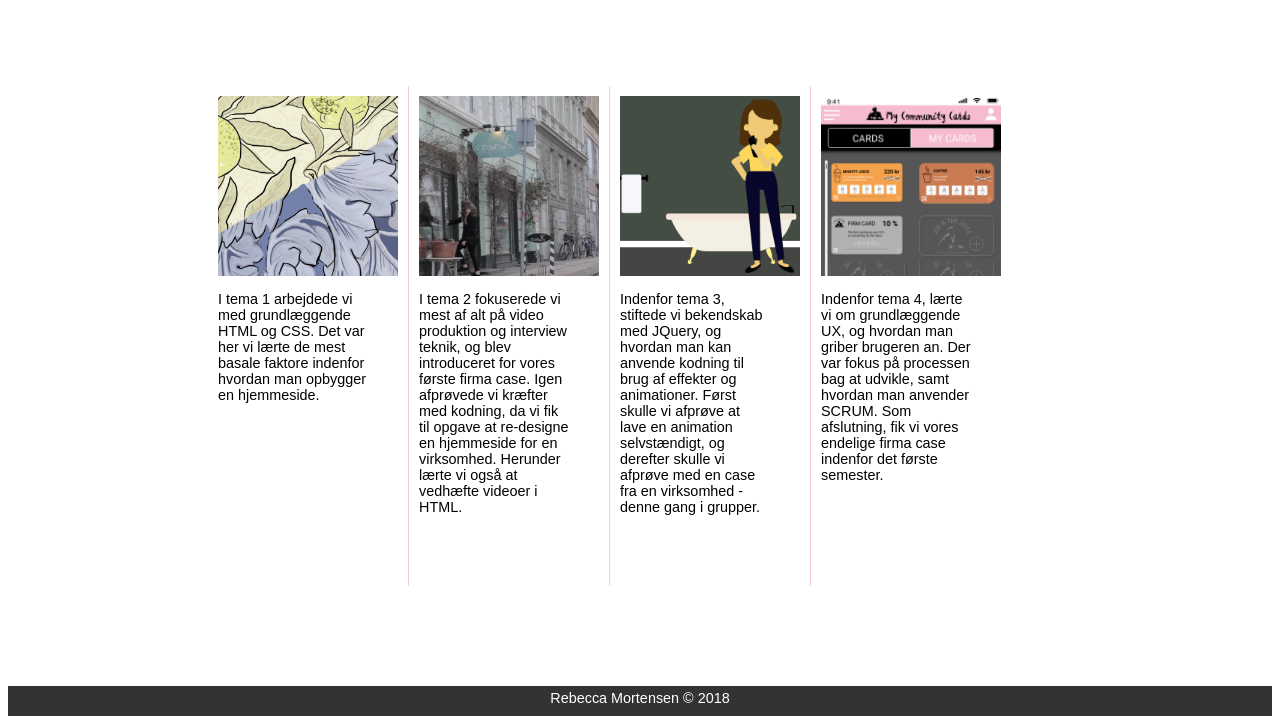
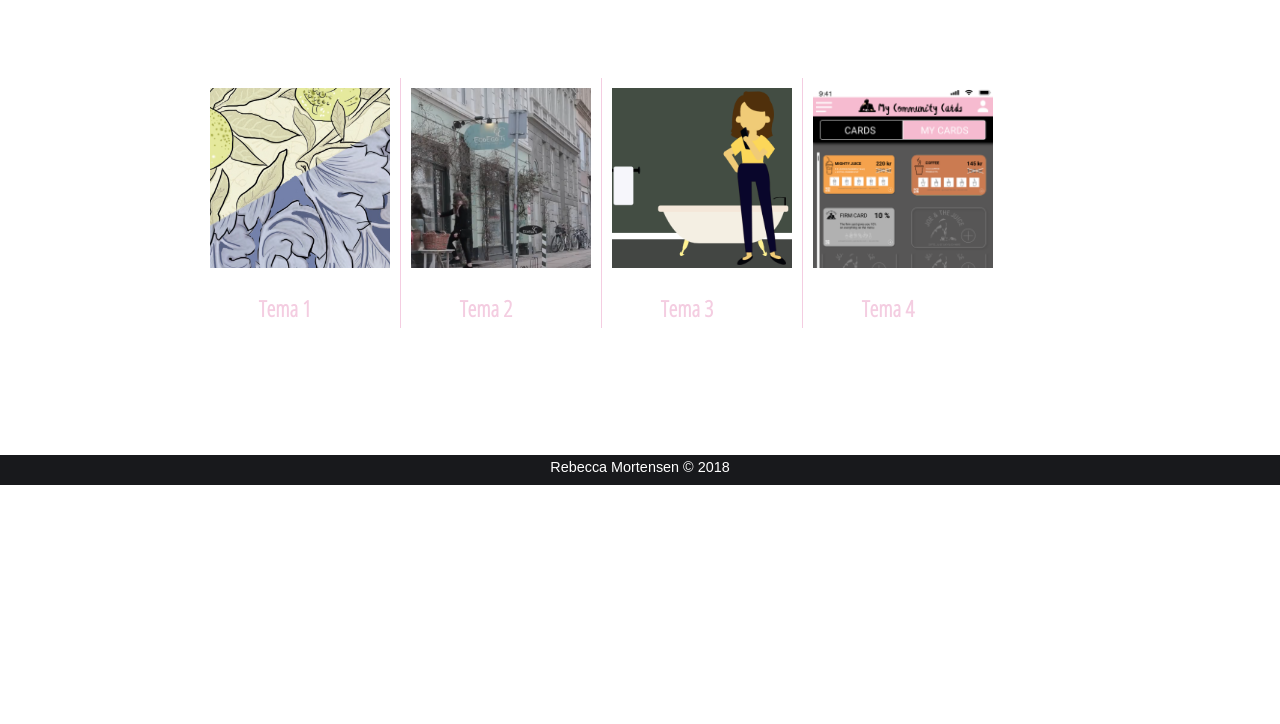
Before and after one commit to rebe4175/portfolip, a plain HTML site: page index.html in a window 1280 px wide. Shown: the part 124-848 px from the top of the page. After the commit the page ends 800 px from the top, so only its background shows below. Drawn offline with nearby package versions, Linux system fonts and the light colour scheme.

Commit message:
almost done

```diff
--- a/index.html
+++ b/index.html
@@ -32,80 +32,65 @@
 
         <div class="sectionwrapper">
 
-            <div class="column_content">
-
             <div class="column1">
 
-                    <div class="column">
+                <a href="tema1.html">
 
-                        <div class="overlay">
+                    <div class="content">
 
                         <img src="tema1firkant.jpg" alt="Billede fra tema 1">
-                        </div>
+
                         <div class="txt">
-
-                            <p>
-                                I tema 1 arbejdede vi med grundlæggende HTML og CSS. Det var her vi lærte de mest basale faktore indenfor hvordan man opbygger en hjemmeside.
-                            </p>
+                            <h2> Tema 1</h2>
                         </div>
                     </div>
+                </a>
             </div>
 
             <div class="column2">
 
+                <a href="tema2.html">
 
-                    <div class="column">
-                        <div class="overlay">
+                    <div class="content">
+
                         <img src="tema2firkant.png" alt="Billede fra tema 2">
 
+                        <div class="txt">
+                            <h2> Tema 2</h2>
 
                         </div>
-
-                        <div class="txt">
-
-                            <p>
-                                I tema 2 fokuserede vi mest af alt på video produktion og interview teknik, og blev introduceret for vores første firma case. Igen afprøvede vi kræfter med kodning, da vi fik til opgave at re-designe en hjemmeside for en virksomhed. Herunder lærte vi også at vedhæfte videoer i HTML.
-                            </p>
                     </div>
-
-                    </div>
+                </a>
             </div>
 
             <div class="column3">
 
-                    <div class="column">
+                <a href="tema3.html">
 
-                        <div class="overlay">
+                    <div class="content">
 
                         <img src="tema3firkant.png" alt="Billede fra tema 3">
-                        </div>
                         <div class="txt">
 
-                            <p>
-                                Indenfor tema 3, stiftede vi bekendskab med JQuery, og hvordan man kan anvende kodning til brug af effekter og animationer. Først skulle vi afprøve at lave en animation selvstændigt, og derefter skulle vi afprøve med en case fra en virksomhed - denne gang i grupper.
-                            </p>
-
+                            <h2> Tema 3</h2>
                         </div>
                     </div>
+                </a>
             </div>
 
             <div class="column4">
+                <a href="tema4.html">
 
-                    <div class="column">
+                    <div class="content">
 
-                        <div class="overlay">
                         <img src="tema34firkantpng.png" alt="Billede fra tema 4">
-                        </div>
+
                         <div class="txt">
-
-                            <p>
-                                Indenfor tema 4, lærte vi om grundlæggende UX, og hvordan man griber brugeren an. Der var fokus på processen bag at udvikle, samt hvordan man anvender SCRUM. Som afslutning, fik vi vores endelige firma case indenfor det første semester.
-                            </p>
+                            <h2> Tema 4 </h2>
                         </div>
                     </div>
+                </a>
             </div>
-            </div>
-
         </div>
 
     </section>
--- a/stylesheet.css
+++ b/stylesheet.css
@@ -1,15 +1,15 @@
-.html {
+html {
 
     margin: 0px;
     padding 0px;
 }
 
-body {}
+body {
 
-h2 {
+    margin: 0px;
+    padding 0px;
+}
 
-    font-family: sans-serif;
-}
 
 /* ------------ MENU ----------------- */
 
@@ -35,7 +35,7 @@ h2 {
     z-index: 1;
     top: 0;
     left: 0;
-    background-color: rgba(0, 0, 0, 0.8);
+    background-color: #18191c;
     overflow-x: hidden;
     transition: 0.5s;
     padding-top: 60px;
@@ -74,6 +74,11 @@ h2 {
 
 /* --------------- OM------------------------- */
 
+a {
+
+    text-decoration: none;
+}
+
 #om .sectionwrapper {
 
     display: flex;
@@ -106,15 +111,9 @@ h2 {
 #tema .column {
 
     padding: 10px;
-    float: left;
-    z-index: 1;
+
 }
 
-#tema p {
-
-    font-family: sans-serif;
-    font-family: 0.5em;
-}
 
 #tema .column_content {
 
@@ -124,14 +123,18 @@ h2 {
 
 }
 
-#tema .overlay {
+.content {
 
-    max-width: 180px;
-    max-height: 180px;
-    background-color: black;
+    padding: 10px;
+}
+
+.content:hover {
+    opacity: 1;
+    transition: .5s ease;
+    background-color: #18191c;
     cursor: pointer;
+}
 
-}
 
 #tema .txt {
 
@@ -141,20 +144,20 @@ h2 {
 .column2 {
 
     border-left: 1px solid #f4cde1;
-    height: 500px;
+    height: 250px;
 
 }
 
 .column3 {
 
     border-left: 1px solid #f4cde1;
-    height: 500px;
+    height: 250px;
 }
 
 .column4 {
 
     border-left: 1px solid #f4cde1;
-    height: 500px;
+    height: 250px;
 }
 
 #tema img {
@@ -163,23 +166,6 @@ h2 {
 }
 
 /* ------------ CV -------------- */
-
-#intro h1 {
-
-    margin-left: 200px;
-    margin-right: 200px;
-
-}
-
-.overskrift {
-
-    text-align: center;
-    line-height: 80px;
-    font-family: 'Open Sans Condensed', sans-serif;
-    font-size: 3em;
-    color: #f4cde1;
-    border-bottom: 1px solid #f4cde1;
-}
 
 #data_box h2 {
 
@@ -234,6 +220,12 @@ ul {
     font-family: 'Open Sans Condensed', sans-serif;
 }
 
+#erfaring_box img {
+
+    max-width: 80px;
+    margin-left: 20px;
+}
+
 #erfaring_box .column {
 
     padding: 20px;
@@ -247,12 +239,17 @@ ul {
 
 }
 
-/* ------------ TEMA -------------- */
+/* ------------ TEMA 1 - 4 -------------- */
 
 .img img {
 
     max-width: 450px;
+    margin: 15px;
 
+}
+
+.txt_1 {
+    color: #ff3399;
 }
 
 .img {
@@ -346,7 +343,7 @@ p {
 
 footer {
 
-    background-color: rgba(0, 0, 0, 0.8);
+    background-color: #18191c;
     width: 100%;
     height: 30px;
 }
@@ -354,9 +351,10 @@ footer {
 .footer {
     margin-left: 200px;
     margin-right: 200px;
-    margin-bottom: 0;
+
     line-height: 25px;
     font-family: sans-serif;
     text-align: center;
     color: white;
+
 }
```
Also changed, not shown: cv.html (+33 -4 lines), tema1.html (+2 -2 lines), tema2.html (+7 -6 lines), tema3.html (+3 -3 lines), tema4.html (+8 -1 lines), 1.png (added), 2.png (added), Untitled-1.png (added), photo.png (added), sekvens.js (line endings or trailing spaces), xd.png (added). Lines whose indentation alone changed are shown as unchanged.
